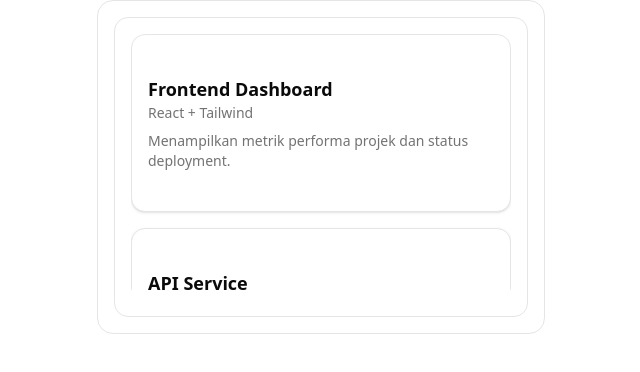
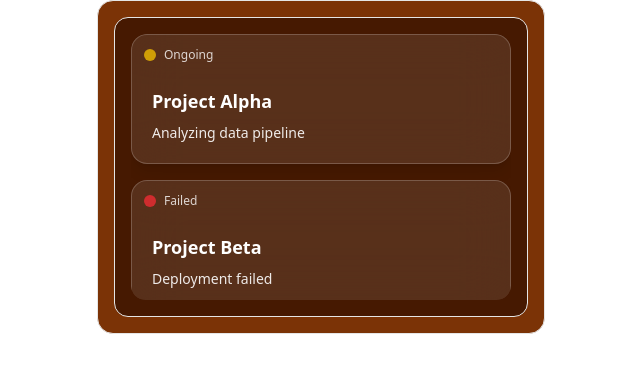
Before and after one commit to susshikan/Project-Tracker, a React app in the folder project-tracker/: page / in a window 1280 px wide. Shown: the top 372 px of the page, without its empty margins (319-959 px from the left). Built offline with nearby package versions, Linux system fonts and the light colour scheme; the HTML template or start-up script is replaced by a standard one.

Commit message:
create card components

```diff
--- /dev/null
+++ b/project-tracker/src/components/dashboard/ProjectCard.tsx
@@ -0,0 +1,43 @@
+import React from "react";
+import { cn } from "@/lib/utils";
+
+interface GlassCardProps {
+  title: string;
+  content: string;
+  status?: string;
+}
+
+export function ProjectCard({ title, content, status = "ongoing" }: GlassCardProps) {
+  const getStatusColor = (status: string) => {
+    switch (status.toLowerCase()) {
+      case "success":
+        return "bg-green-500";
+      case "failed":
+        return "bg-red-500";
+      case "ongoing":
+      default:
+        return "bg-yellow-400";
+    }
+  };
+
+  return (
+    <div
+      className={cn(
+        "relative w-full max-w-sm p-5 rounded-2xl border border-white/20 shadow-lg",
+        "bg-white/10 backdrop-blur-xl text-white transition hover:bg-white/20"
+      )}
+    >
+      <div className="absolute top-3 left-3 flex items-center gap-2">
+        <span
+          className={cn("w-3 h-3 rounded-full animate-pulse", getStatusColor(status))}
+        />
+        <span className="text-xs font-medium capitalize opacity-80">{status}</span>
+      </div>
+
+      <div className="mt-8">
+        <h3 className="text-lg font-semibold mb-2">{title}</h3>
+        <p className="text-sm opacity-90">{content}</p>
+      </div>
+    </div>
+  );
+}
--- a/project-tracker/src/components/dashboard/ProjectTable.tsx
+++ b/project-tracker/src/components/dashboard/ProjectTable.tsx
@@ -1,24 +1,15 @@
 import { Card, CardContent } from "@/components/ui/card"
 import { ScrollArea } from "@/components/ui/scroll-area"
+import { ProjectCard } from "./ProjectCard"
 
 export function ProjectTable({ data }: { data: CardData[] }) {
   return (
-    <div className="p-4 bg-background rounded-2xl border w-full max-w-md mx-auto">
-      <ScrollArea className="h-[300px] w-full rounded-xl border p-4">
+    <div className="p-4 bg-amber-900 rounded-2xl border w-full max-w-md mx-auto">
+      <ScrollArea className="h-[300px] w-full rounded-xl border p-4 bg-amber-950">
         <div className="flex flex-col gap-4">
-          {data.map((item, index) => (
-            <Card key={index} className="rounded-xl border hover:shadow-sm transition">
-              <CardContent className="p-4">
-                <h3 className="font-semibold text-lg">{item.title}</h3>
-                {item.subtitle && (
-                  <p className="text-sm text-muted-foreground">{item.subtitle}</p>
-                )}
-                {item.description && (
-                  <p className="text-sm mt-2 text-muted-foreground">{item.description}</p>
-                )}
-              </CardContent>
-            </Card>
-          ))}
+            {data.map((card, i) => (
+                    <ProjectCard key={i} {...card} />
+            ))}
         </div>
       </ScrollArea>
     </div>
@@ -26,7 +17,7 @@ export function ProjectTable({ data }: { data: CardData[] }) {
 }
 
 export type CardData = {
-  title: string
-  subtitle?: string
-  description?: string
+  title: string;
+  content: string;
+  status?: string;
 }
--- a/project-tracker/src/components/dashboard/Tes.tsx
+++ b/project-tracker/src/components/dashboard/Tes.tsx
@@ -1,21 +1,9 @@
 import { ProjectTable } from "./ProjectTable"
 
 const projectData = [
-  {
-    title: "Frontend Dashboard",
-    subtitle: "React + Tailwind",
-    description: "Menampilkan metrik performa projek dan status deployment.",
-  },
-  {
-    title: "API Service",
-    subtitle: "Node.js + Express",
-    description: "Backend untuk autentikasi dan CRUD data pengguna.",
-  },
-  {
-    title: "Database Migration",
-    subtitle: "PostgreSQL",
-    description: "Menyusun ulang struktur tabel untuk optimisasi query.",
-  },
+    { title: "Project Alpha", content: "Analyzing data pipeline", status: "ongoing" },
+    { title: "Project Beta", content: "Deployment failed", status: "failed" },
+    { title: "Project Gamma", content: "Completed successfully", status: "success" },
 ]
 
 export default function Tes() {
```
